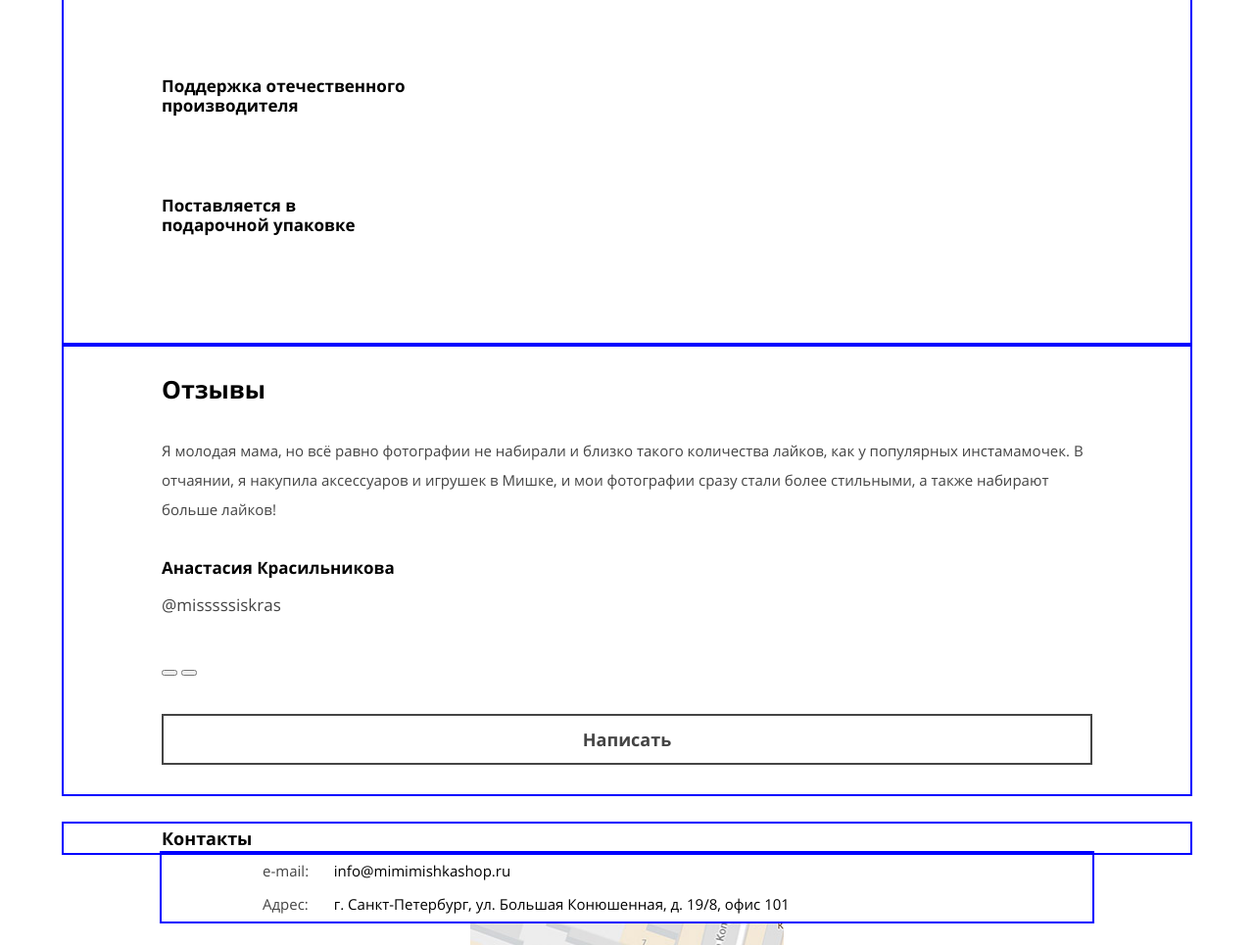
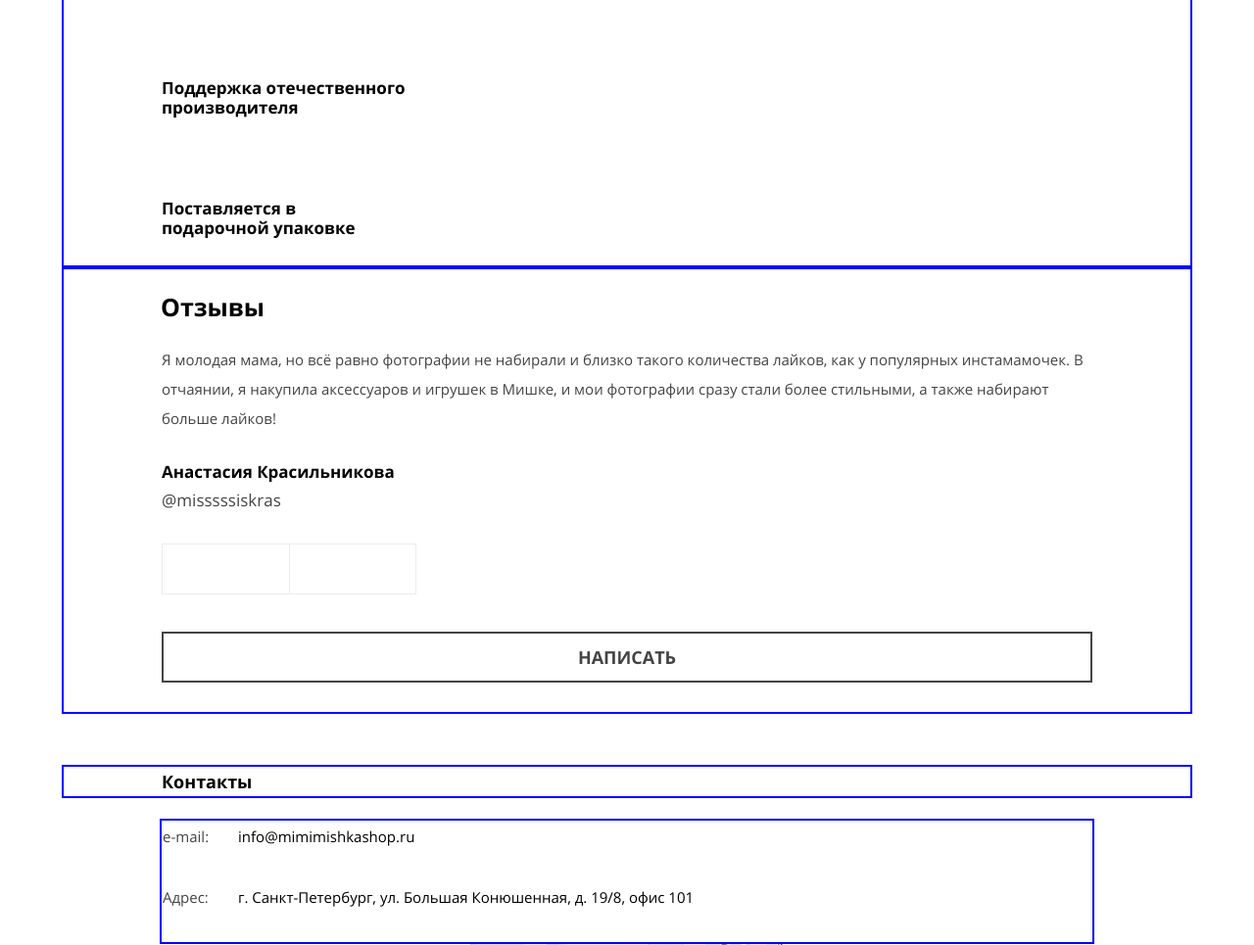
Before and after one commit to SergWulf/668021-mishka, a website: page source/index.html in a window 1280 px wide. Shown: the part 2225-3190 px from the top of the page at 98% size. Drawn offline with nearby package versions, Linux system fonts and the light colour scheme; files that its build step writes are made by us from their sources.

Commit message:
PP разделов company, reviews

```diff
--- a/source/less/blocks/contacts-of-company.less
+++ b/source/less/blocks/contacts-of-company.less
@@ -1,10 +1,29 @@
 .contacts-of-company {
-  padding-top: 30px;
+  padding-top: 56px;
   padding-bottom: 30px;
 }
 
 .contacts-of-company__title {
+  margin-bottom: 25px;
   .font-parameters(18px; 30px; bold; @black);
+}
+
+.contacts-of-company__email-and-address {
+  padding: 0;
+  border-collapse: collapse;
+}
+
+.contacts-of-company__email-and-address td {
+  height: 60px;
+  vertical-align: top;
+}
+
+.contacts-of-company__email-block td:first-child {
+  width: 75px;
+}
+
+.contacts-of-company__email-block td:first-child {
+  width: 75px;
 }
 
 .contacts-of-company__address,
--- a/source/less/blocks/reviews-about-of-products.less
+++ b/source/less/blocks/reviews-about-of-products.less
@@ -1,11 +1,12 @@
 .reviews-about-of-products {
-  padding-top: 30px;
+  padding-top: 25px;
   padding-bottom: 30px;
 }
 
 .reviews-about-of-products__title {
   margin-top: 0;
-  margin-bottom: 33px;
+  margin-left: -1px;
+  margin-bottom: 24px;
 
   .font-parameters(25px; 30px; bold; @black);
 }
@@ -19,30 +20,31 @@
 
 .reviews-about-of-products__description {
   margin-top: 0;
-  margin-bottom: 33px;
+  margin-bottom: 28px;
 
   .font-parameters(15px; 30px; normal; @gray-tone-one);
 }
 
 .reviews-about-of-products__name-author {
   margin-top: 0;
-  margin-bottom: 11px;
+  margin-bottom: 2px;
 
   .font-parameters(17px; 24px; bold; @black);
 }
 
 .reviews-about-of-products__nickname-author {
   margin-top: 0;
-  margin-bottom: 33px;
+  margin-bottom: 29px;
 
   .font-parameters(17px; 30px; normal; @gray-tone-one);
 }
 
 .reviews-about-of-products__toggles {
   margin-top: 0;
-  margin-bottom: 33px;
+  margin-bottom: 38px;
 }
 
 .reviews-about-of-products__write-review {
   .font-parameters(18px; 20px; bold; @gray-tone-one);
+  text-transform: uppercase;
 }
--- a/source/less/blocks/shortly-about-us.less
+++ b/source/less/blocks/shortly-about-us.less
@@ -5,7 +5,7 @@
 
 .shortly-about-us__title {
   margin-top: 0;
-  margin-bottom: 86px;
+  margin-bottom: 2px;
   margin-left: -2px;
   .font-parameters(25px; 30px; bold; @black);
 }
@@ -18,6 +18,8 @@
 
 .shortly-about-us__list-item {
   margin-top: 0;
+  display: flex;
+  align-items: flex-end;
 
   .font-parameters(17px; 20px; bold; @black);
 }
@@ -27,23 +29,23 @@
 }
 
 .shortly-about-us__list-item:nth-of-type(2) {
-  height: 122px;
+  height: 123px;
 }
 
 .shortly-about-us__list-item:nth-of-type(3) {
-  height: 122px;
+  height: 123px;
 }
 
 .shortly-about-us__list-item:nth-of-type(4) {
-  height: 122px;
+  height: 123px;
 }
 
 .shortly-about-us__list-item:nth-of-type(5) {
-  height: 122px;
+  height: 123px;
 }
 
 .shortly-about-us__list-item:nth-of-type(6) {
-  height: 122px;
+  height: 123px;
 }
 
 .shortly-about-us__descriptions {
--- /dev/null
+++ b/source/less/blocks/slider-toggles.less
@@ -0,0 +1,23 @@
+.slider-toggles {
+	display: flex;
+}
+
+.slider-toggles__toggle {
+  box-sizing: border-box;
+  height: 52px;
+  width: 130px;
+  padding: 0;
+
+  background-color: white;
+  border-top: 1px solid @border-color-menu;
+  border-bottom: 1px solid @border-color-menu;
+  border-left: 1px solid @border-color-menu;
+}
+
+.prev {
+	border-right: none;
+}
+
+.next {
+	border-right: 1px solid @border-color-menu;
+}
--- a/source/less/style.less
+++ b/source/less/style.less
@@ -18,6 +18,7 @@
 @import "blocks/shortly-about-us.less";
 @import "blocks/reviews-about-of-products.less";
 @import "blocks/slider.less";
+@import "blocks/slider-toggles.less";
 @import "blocks/contacts-of-company.less";
 @import "blocks/main-footer.less";
 @import "blocks/social-links.less";
```
